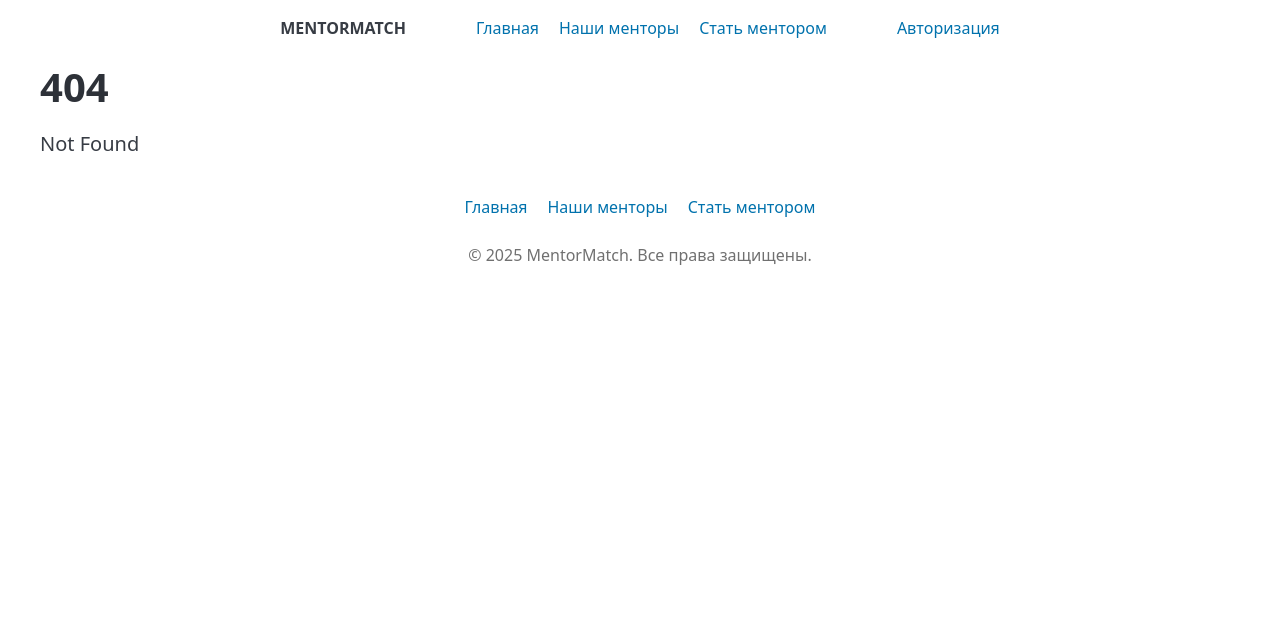
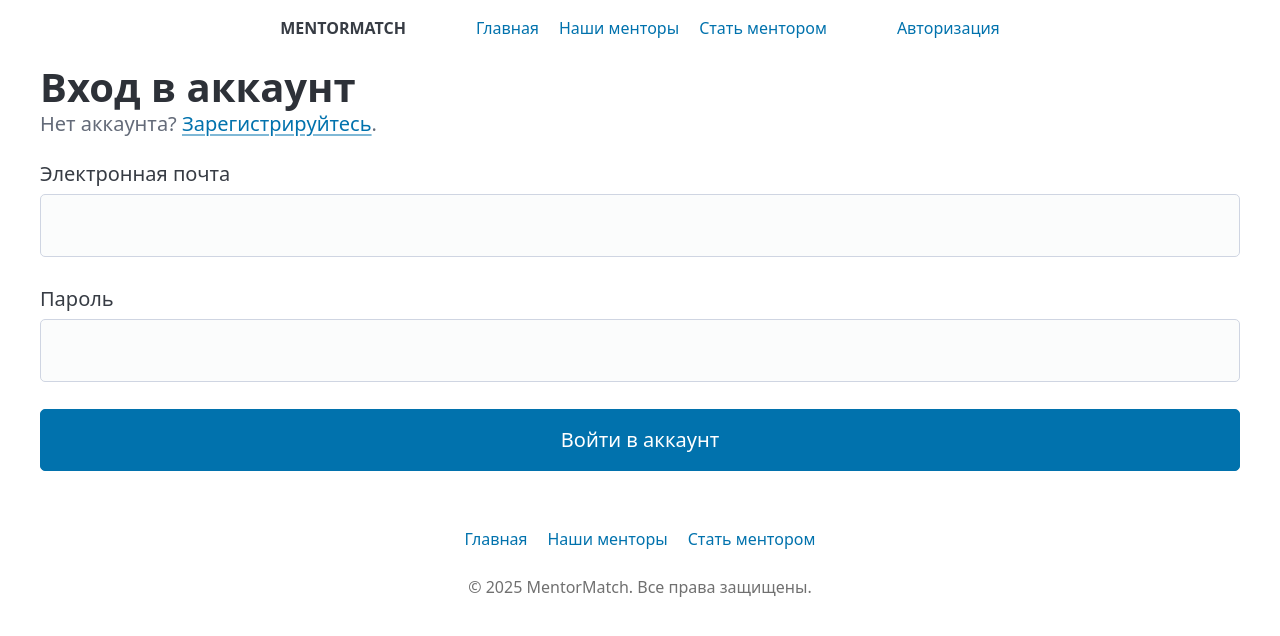
Before and after one commit to Tiver211/MentorMatch, a SvelteKit app in the folder web/: page /login in a window 1280 px wide. Before the commit this address had no page. Shown: the top 636 px of the page. Built offline with nearby package versions, Linux system fonts and the light colour scheme.

Commit message:
feat(web): Add /login

```diff
--- /dev/null
+++ b/web/src/routes/login/+page.svelte
@@ -0,0 +1,15 @@
+<hgroup>
+	<h1>Вход в аккаунт</h1>
+	<p>Нет аккаунта? <a href="/signup">Зарегистрируйтесь</a>.</p>
+</hgroup>
+<form action="POST">
+	<label for="email">
+		Электронная почта
+		<input type="email" name="email" id="email" />
+	</label>
+	<label for="password">
+		Пароль
+		<input type="password" name="password" id="password" />
+	</label>
+	<button type="submit">Войти в аккаунт</button>
+</form>
```
